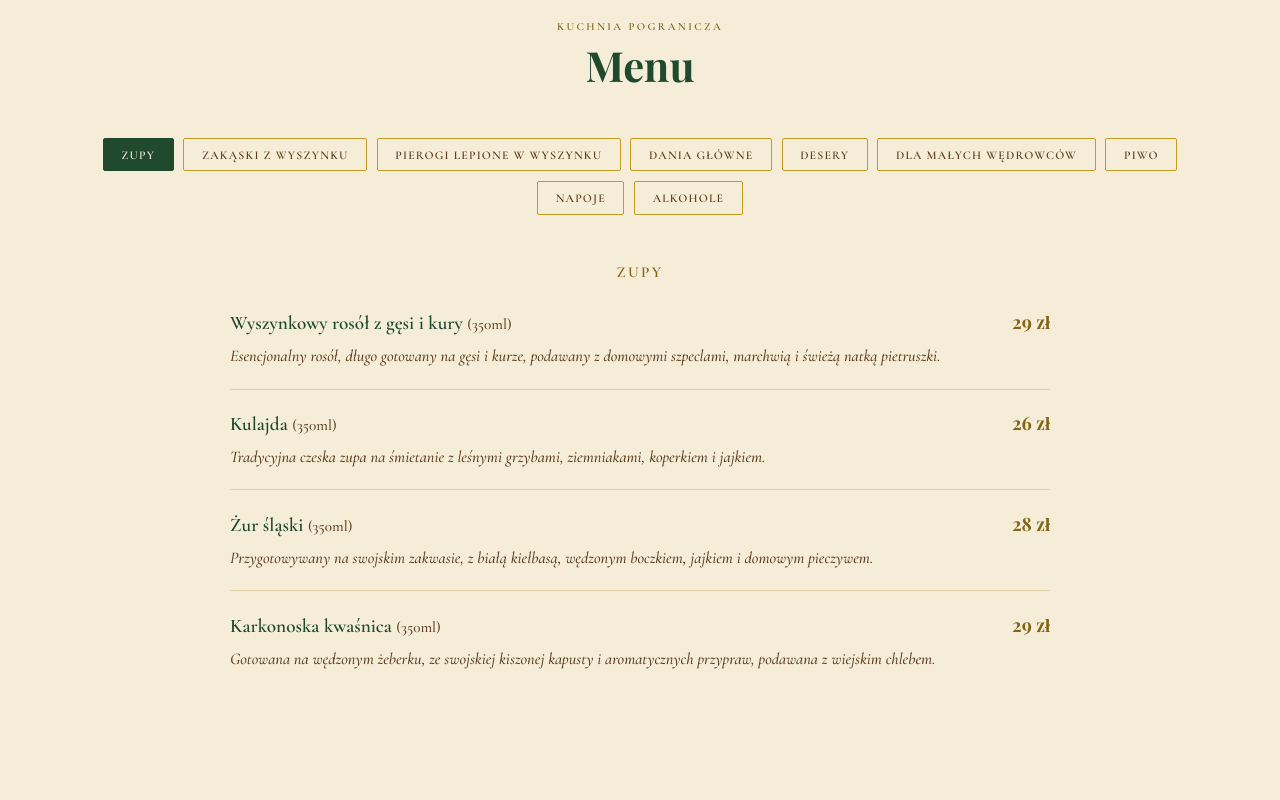
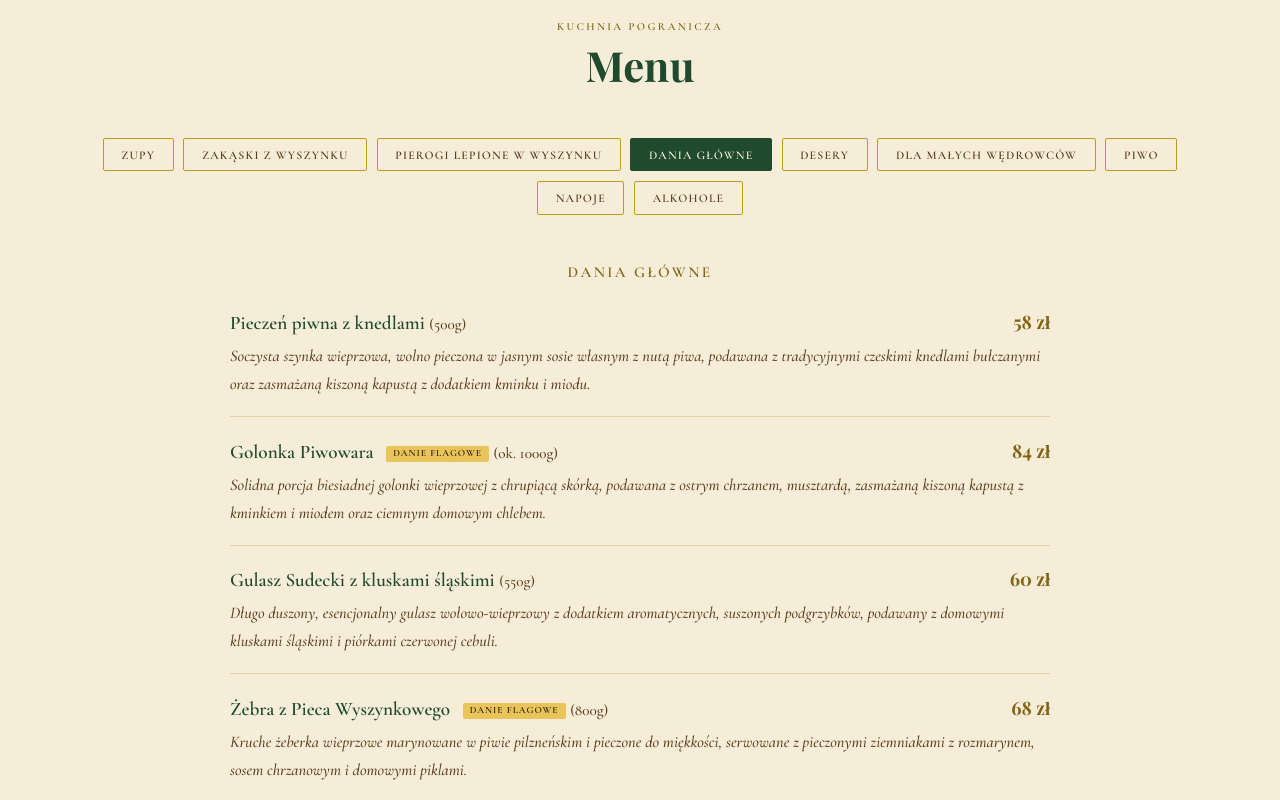
Before and after one commit to bizzoner/karkonoskiwyszynk, a plain HTML site: page index.html in a window 1280 px wide. Shown: the part 2600-3400 px from the top of the page. Drawn offline with nearby package versions, Linux system fonts and the light colour scheme.

Commit message:
Default menu tab to Dania główne, add Google Search Console verification
Menu otwiera się teraz od razu na daniach głównych zamiast zup -
to one najlepiej sprzedają kartę na pierwszy rzut oka. Dodano meta tag
weryfikacyjny GSC do <head>.

```diff
--- a/index.html
+++ b/index.html
@@ -5,6 +5,7 @@
 <meta name="viewport" content="width=device-width, initial-scale=1.0">
 <title>Karkonoski Wyszynk - Karczma piwna | Szklarska Poręba</title>
 <meta name="description" content="Karkonoski Wyszynk w Szklarskiej Porębie: golonka, ręcznie lepione pierogi i lany, niepasteryzowany Pilsner Urquell z beczki w historycznym budynku z 1892 roku.">
+<meta name="google-site-verification" content="vKxTHDYAmH4tzRb9LDvFxGf6AF75WMDIZfKAQzwjiKw">
 
 <!-- Open Graph -->
 <meta property="og:title" content="Karkonoski Wyszynk - Karczma piwna | Szklarska Poręba">
@@ -897,10 +898,10 @@ h1, h2, h3, h4 {
 
       <!-- Zakładki kategorii menu, przełączane przez script.js -->
       <div class="menu__zakladki" role="tablist" aria-label="Kategorie menu">
-        <button class="menu__zakladka jest-aktywna" role="tab" aria-selected="true" data-kategoria="zupy">Zupy</button>
+        <button class="menu__zakladka" role="tab" aria-selected="false" data-kategoria="zupy">Zupy</button>
         <button class="menu__zakladka" role="tab" aria-selected="false" data-kategoria="zakaski">Zakąski z Wyszynku</button>
         <button class="menu__zakladka" role="tab" aria-selected="false" data-kategoria="pierogi">Pierogi lepione w Wyszynku</button>
-        <button class="menu__zakladka" role="tab" aria-selected="false" data-kategoria="dania-glowne">Dania główne</button>
+        <button class="menu__zakladka jest-aktywna" role="tab" aria-selected="true" data-kategoria="dania-glowne">Dania główne</button>
         <button class="menu__zakladka" role="tab" aria-selected="false" data-kategoria="desery">Desery</button>
         <button class="menu__zakladka" role="tab" aria-selected="false" data-kategoria="dzieci">Dla Małych Wędrowców</button>
         <button class="menu__zakladka" role="tab" aria-selected="false" data-kategoria="piwo">Piwo</button>
@@ -909,7 +910,7 @@ h1, h2, h3, h4 {
       </div>
 
       <!-- ZUPY -->
-      <div class="menu__kategoria jest-aktywna" id="zupy" role="tabpanel">
+      <div class="menu__kategoria" id="zupy" role="tabpanel">
         <h3 class="menu__kategoria-naglowek">Zupy</h3>
 
         <div class="danie">
@@ -1049,7 +1050,7 @@ h1, h2, h3, h4 {
       </div>
 
       <!-- DANIA GŁÓWNE -->
-      <div class="menu__kategoria" id="dania-glowne" role="tabpanel">
+      <div class="menu__kategoria jest-aktywna" id="dania-glowne" role="tabpanel">
         <h3 class="menu__kategoria-naglowek">Dania główne</h3>
 
         <div class="danie">
```
